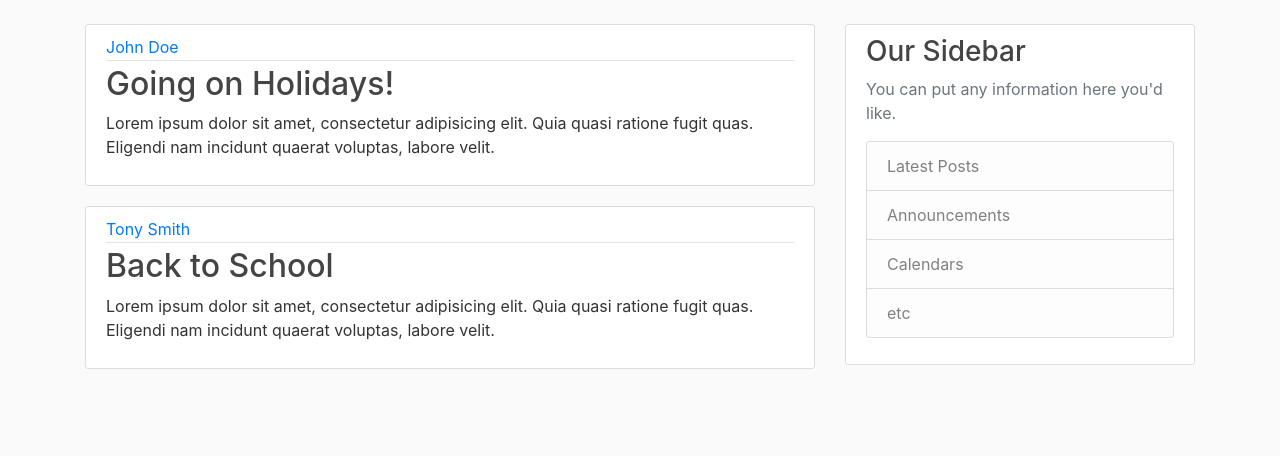
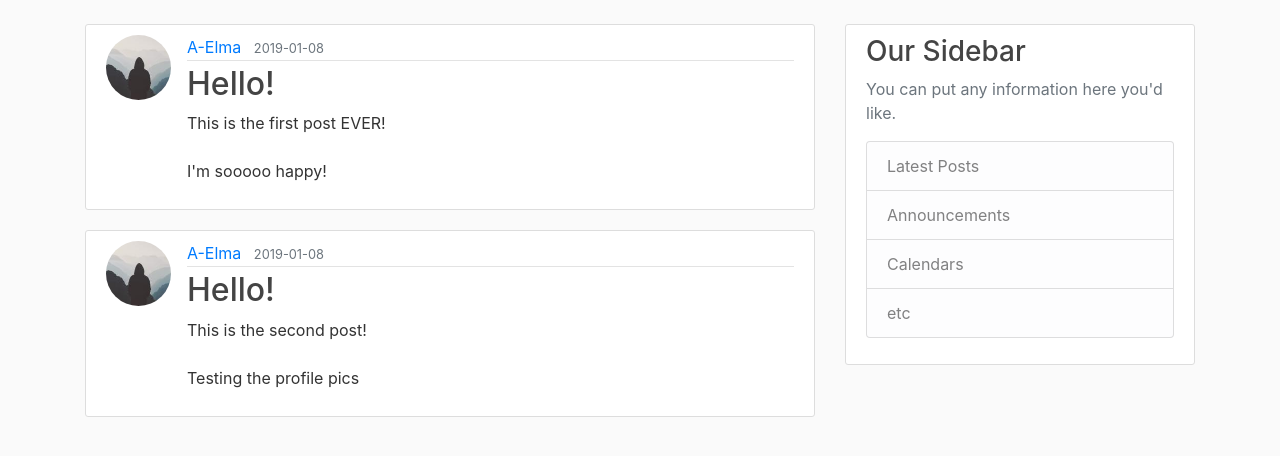
Before and after one commit to A-ElMahmi/flaskBlog, a Flask app: page / in a window 1280 px wide. Shown: the part 56-512 px from the top of the page. Run offline with Flask 2, Linux system fonts and the light colour scheme; data comes from the database, SQL or seed files in the repository; both versions use the stored data as it was after the commit; some libraries are stand-ins or nearby versions.

Commit message:
Added the new Create Post route. Saved all new posts to the database. Added a new site page called create_post, to create posts for the Flask Blog. Updated the home template to display posts from the database rather than dummy data.

```diff
--- a/flaskblog/routes.py
+++ b/flaskblog/routes.py
@@ -4,28 +4,14 @@ from flask import render_template, url_for, flash, redirect, request
 from flask_login import login_user, current_user, logout_user, login_required
 
 from flaskblog import app, db, bcrypt
-from flaskblog.forms import ResgistrationForm, LoginForm, UpdateAccountForm
+from flaskblog.forms import ResgistrationForm, LoginForm, UpdateAccountForm, PostForm
 from flaskblog.models import User, Post
-
-posts = [
-	{
-		"author": "John Doe",
-		"title": "Going on Holidays!",
-		"content": "Lorem ipsum dolor sit amet, consectetur adipisicing elit. Quia quasi ratione fugit quas. Eligendi nam incidunt quaerat voluptas, labore velit.",
-		"datePosted": "July 02, 2018"
-	},
-	{
-		"author": "Tony Smith",
-		"title": "Back to School",
-		"content": "Lorem ipsum dolor sit amet, consectetur adipisicing elit. Quia quasi ratione fugit quas. Eligendi nam incidunt quaerat voluptas, labore velit.",
-		"datePosted": "August 31, 2018"
-	}
-]
 
 
 @app.route("/")
 # @app.route("/home")
 def home():
+	posts = Post.query.all()
 	return render_template('home.html', posts=posts)
 
 
@@ -101,3 +87,15 @@ def account():
 		form.email.data = current_user.email
 	profile_pic = url_for('static', filename=f"profile_pics/{current_user.image_file}")
 	return render_template('account.html', title='Profile', image_file=profile_pic, form=form)
+
+@app.route("/post/new", methods=['GET', 'POST'])
+@login_required
+def new_post():
+	form = PostForm()
+	if form.validate_on_submit():
+		post = Post(title=form.title.data, content=form.content.data, author=current_user)
+		db.session.add(post)
+		db.session.commit()
+		flash("You're post has been created!", 'succes')
+		return redirect(url_for('home'))
+	return render_template('create_post.html', title='New Post', form=form)
--- a/flaskblog/templates/home.html
+++ b/flaskblog/templates/home.html
@@ -3,10 +3,11 @@
 {% block content %}
 	{% for post in posts %}
 	<article class="media content-section">
+		<img class="rounded-circle article-img" src="{{ url_for('static', filename='profile_pics/' + post.author.image_file) }}">
 		<div class="media-body">
 			<div class="article-metadata">
-				<a class="mr-2" href="#">{{ post.author }}</a>
-				<small class="text-muted">{{ post.date_posted }}</small>
+				<a class="mr-2" href="#">{{ post.author.username }}</a>
+				<small class="text-muted">{{ post.date_posted.strftime('%Y-%m-%d') }}</small>
 			</div>
 			<h2><a class="article-title" href="#">{{ post.title }}</a></h2>
 			<p class="article-content">{{ post.content }}</p>
--- a/flaskblog/templates/layout.html
+++ b/flaskblog/templates/layout.html
@@ -29,6 +29,7 @@
 	        <!-- Navbar Right Side -->
 	        <div class="navbar-nav">
 						{% if current_user.is_authenticated %}
+							<a class="nav-item nav-link" href="{{ url_for('new_post') }}">New Post</a>
 							<a class="nav-item nav-link" href="{{ url_for('account') }}">Account</a>
 							<a class="nav-item nav-link" href="{{ url_for('logout') }}">Logout</a>
 						{% else %}
--- a/random.txt
+++ /dev/null
@@ -1 +0,0 @@
-Hello
```
Also changed, not shown: flaskblog/forms.py (+6 -1 lines), flaskblog/templates/create_post.html (added, +45 -0 lines), flaskblog/site.db, flaskblog/static/profile_pics/d075def42976d6cf.jpg (added), 1 other file.
